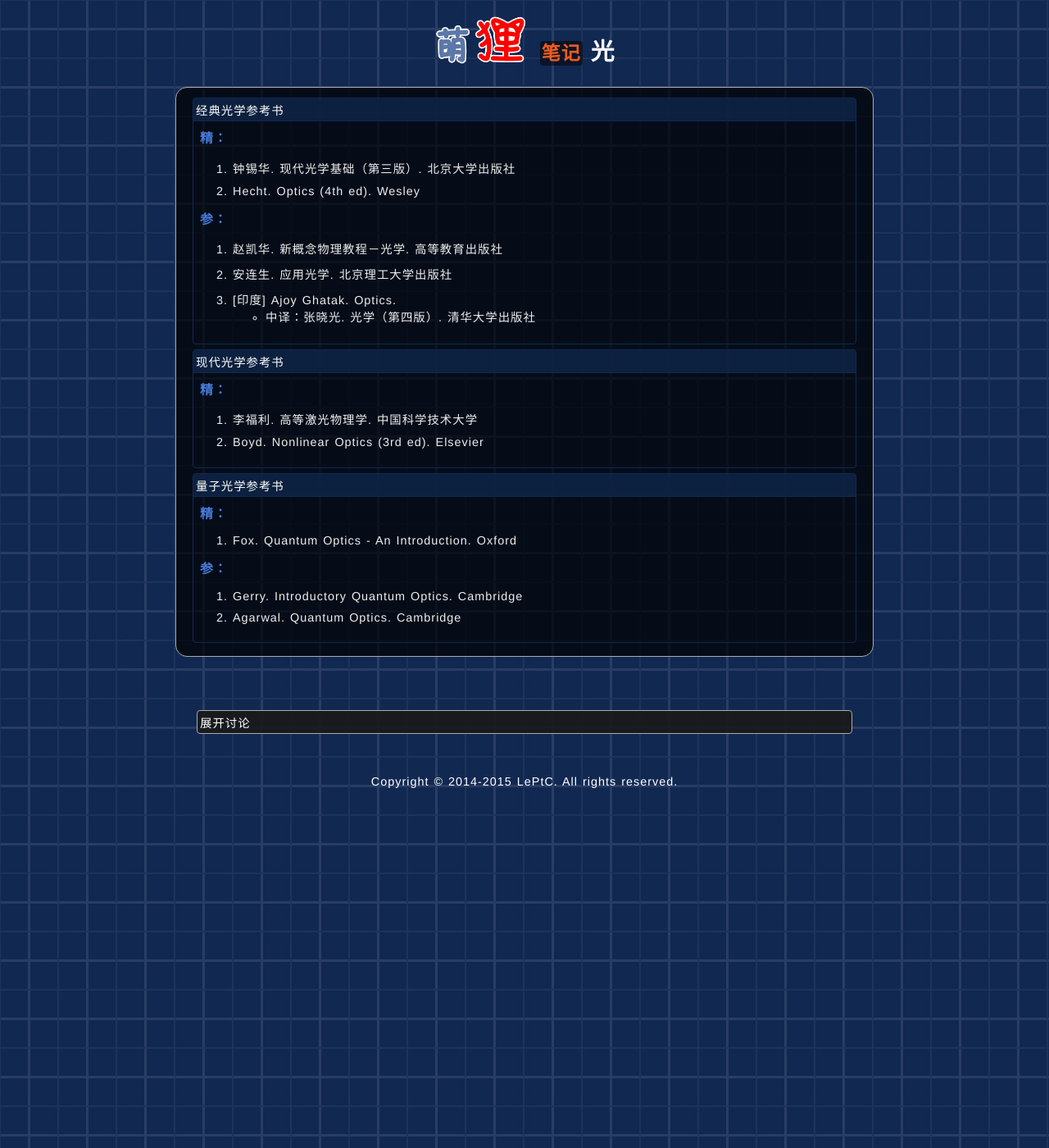
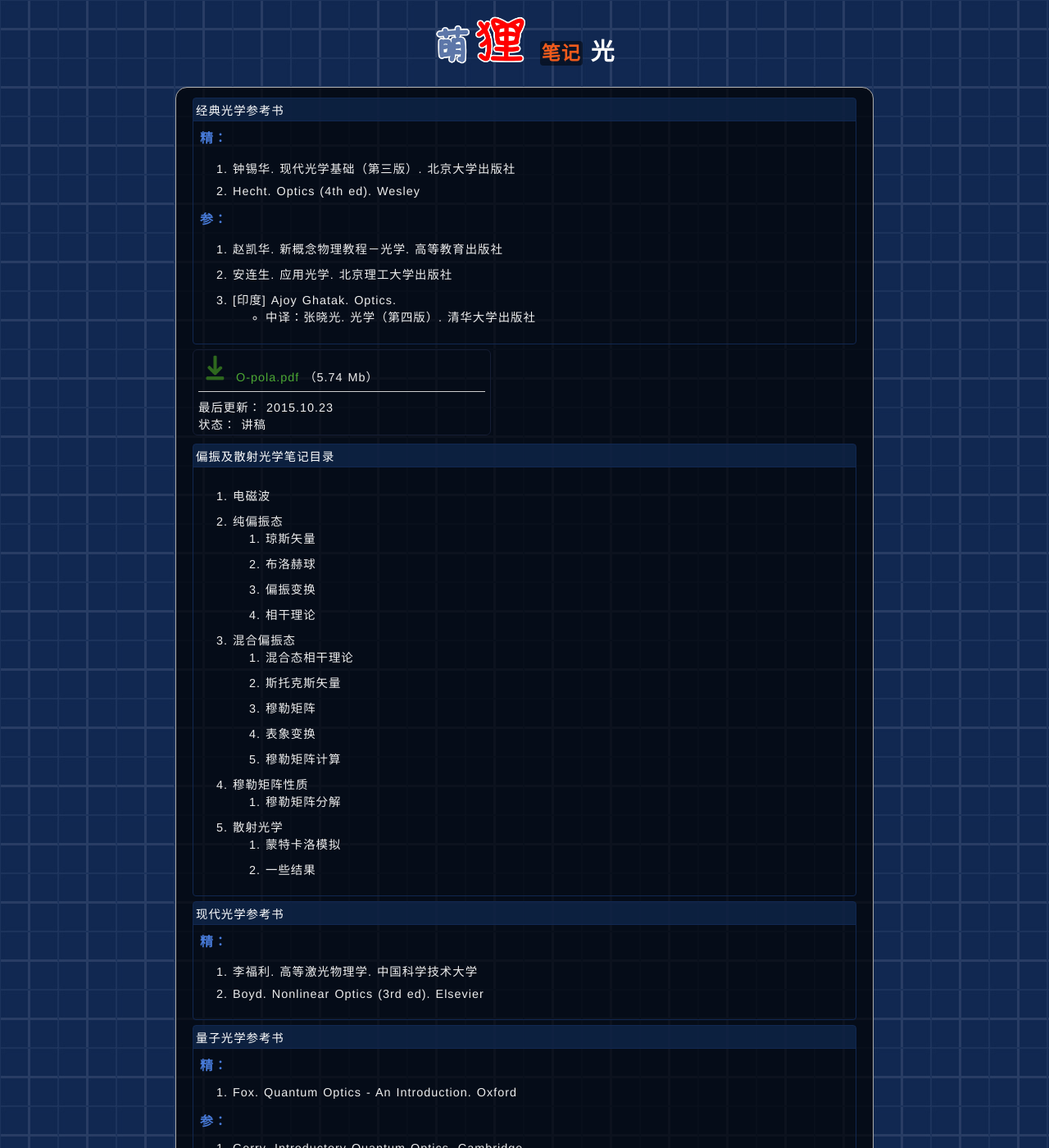
Before and after one commit to LePtC/LePtC.github.io, a Jekyll site: the page built from lenote/Phys/O/index.html, in a window 1280 px wide and 1400 px high. Shown: the whole window at 82% size. Built offline with Jekyll 4.4.1, drawn with Linux system fonts in a browser that asks for light colours; Markdown is read by kramdown in place of the engine named in the settings; formulas are drawn with MathJax 3; comment, search, counter and statistics services are not loaded.

Commit message:
upload O-pola

```diff
--- a/lenote/Phys/O/index.html
+++ b/lenote/Phys/O/index.html
@@ -73,6 +68,44 @@ title: 光
   </div>
 </div>
 
+
+
+
+{% include lefile.html col="g" ca="Phys" en="O-pola" size="5.74" date="2015.10.23" status="讲稿" %}
+
+<div class="fold">
+  <div class="fold-head" onclick="isHidden('divpo')">
+    偏振及散射光学笔记目录
+  </div>
+  <div class="fold-cont" id="divpo">
+  <ol>
+    <li>电磁波</li>
+    <li>纯偏振态<ol>
+      <li>琼斯矢量</li>
+      <li>布洛赫球</li>
+      <li>偏振变换</li>
+      <li>相干理论</li>
+    </ol></li>
+    <li>混合偏振态<ol>
+      <li>混合态相干理论</li>
+      <li>斯托克斯矢量</li>
+      <li>穆勒矩阵</li>
+      <li>表象变换</li>
+      <li>穆勒矩阵计算</li>
+    </ol></li>
+    <li>穆勒矩阵性质<ol>
+      <li>穆勒矩阵分解</li>
+    </ol></li>
+    <li>散射光学<ol>
+      <li>蒙特卡洛模拟</li>
+      <li>一些结果</li>
+    </ol></li>
+  </ol>
+  </div>
+</div>
+
+
+
 <div class="fold">
   <div class="fold-head" onclick="isHidden('div4')">
     现代光学参考书
--- a/lenote/index.html
+++ b/lenote/index.html
@@ -62,7 +62,7 @@ $(document).ready( function() {
     <a id="s-M" href="#s-M" class="subNavBtn">力</a>
     <a id="s-T" href="#s-T" class="subNavBtn" style="color:#4BA733">热</a>
     <a id="s-E" href="#s-E" class="subNavBtn" style="color:#FF8000">电</a>
-    <a id="s-O" href="#s-O" class="subNavBtn">光</a>
+    <a id="s-O" href="#s-O" class="subNavBtn" style="color:#4BA733">光</a>
 
     <a id="s-I" href="#s-I"  class="subNavBtn" style="color:#4BA733">信</a>
     <a id="s-Q" href="#s-Q"  class="subNavBtn" style="color:#4BA733">量</a>
@@ -113,11 +113,11 @@ $(document).ready( function() {
   <li>电动力学</li>
   <li>等离子体物理</li>
 </ol>
-{% include lenote.html en="O" ca="Phys" cn="光" pl="6" fin="0" col="" %}
+{% include lenote.html en="O" ca="Phys" cn="光" pl="6" fin="1" col="g" %}
 <ol>
   <li>几何光学</li>
   <li>波动光学</li>
-  <li>偏振及散射光学：讲稿</li>
+  <li>偏振及散射光学：讲稿（2015.10.23）</li>
   <li>激光物理</li>
   <li>非线性光学</li>
   <li>量子光学</li>
```
Also changed, not shown: other parts of lenote/Phys/O/index.html (+1 -6 lines), index.html (+4 -4 lines).
